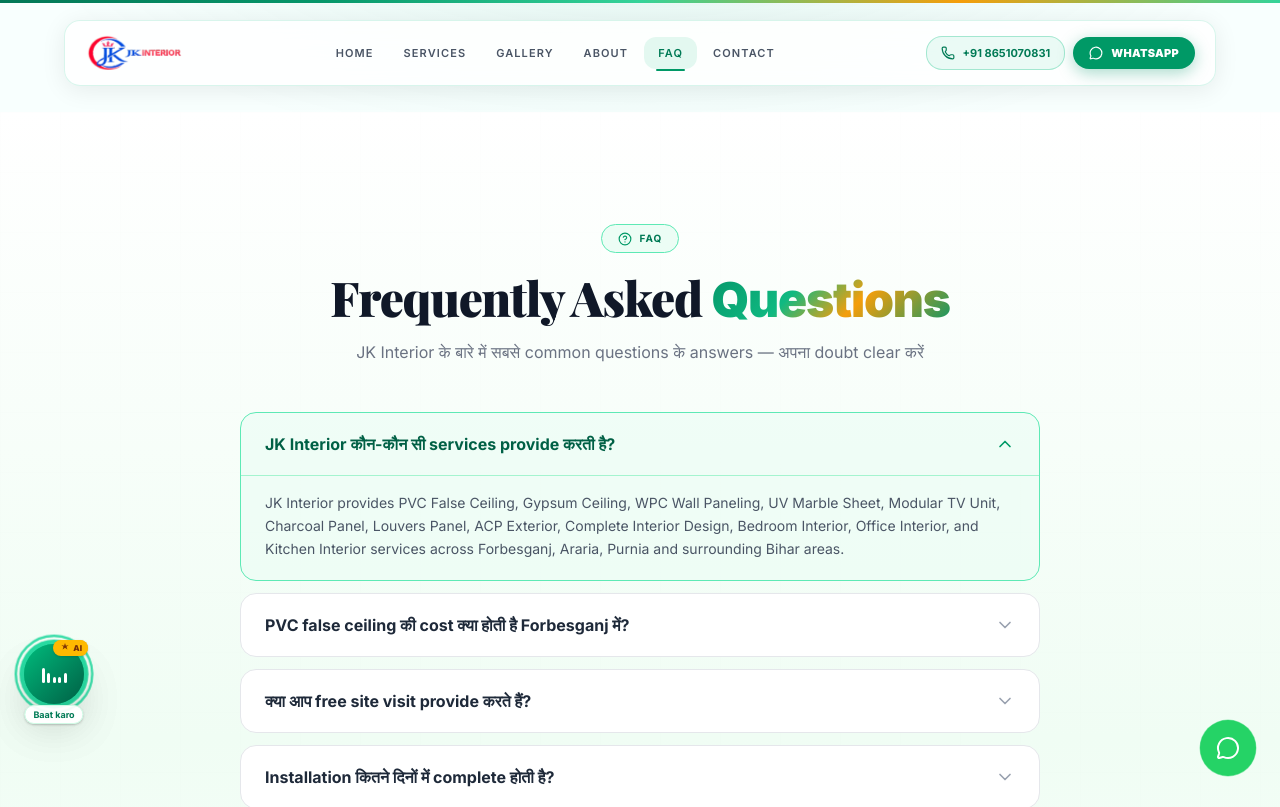
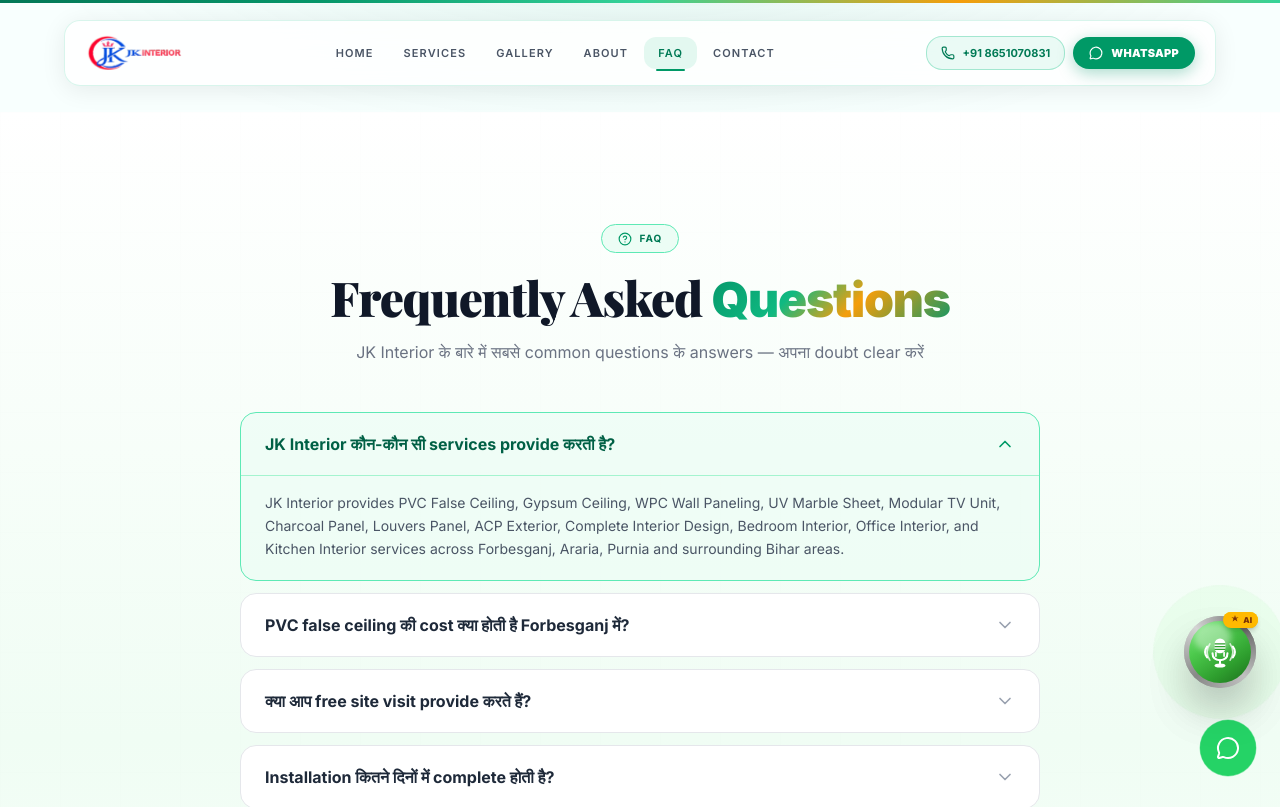
Before and after one commit to jitendrakumarraj831-byte/jk-interior2, a Next.js app: page /faq in a window 1280 px wide. Shown: the top 807 px of the page. Built offline with nearby package versions, Linux system fonts and the light colour scheme; a web font is replaced by a local one.

Commit message:
Refactor JKChat component and update UI elements
Refactor JKChat component to improve structure and UI elements.

```diff
--- a/components/jk-chat.tsx
+++ b/components/jk-chat.tsx
@@ -564,6 +564,10 @@
 )
 
 // ── Main Component ────────────────────────────────────────────────────────────
+// NOTE: The large WhatsApp and Call buttons visible below the chat are rendered
+// in the PARENT PAGE (not here). Remove them from your page layout/component.
+// Example: Delete any <a href="https://wa.me/..."> and <a href="tel:..."> buttons
+// that appear outside this JKChat component in your page JSX.
 export default function JKChat() {
   const [mounted, setMounted] = useState(false)
   const [open, setOpen] = useState(false)
@@ -681,30 +685,6 @@
     try { localStorage.setItem("jk_chat_v5", JSON.stringify({ lead: l, topic: tp })) } catch {}
   }
 
-  const updateMemory = useCallback((text: string, source: "user" | "bot") => {
-    const updates = extractFromText(text, memoryRef.current, source)
-    if (Object.keys(updates).length === 0) return
-    const merged = mergeMemory(
-      memoryRef.current,
-      updates,
-      source === "user",
-    )
-    merged.stage = updateStage(merged)
-    memoryRef.current = merged
-    setMemory(merged)
-    saveMemory(merged)
-    setLead(prev => {
-      const needsSync =
-        (!prev?.name && merged.name) ||
-        (!prev?.city && merged.city)
-      if (!needsSync) return prev
-      return {
-        ...(prev ?? {}),
-        name: prev?.name || merged.name,
-        city: prev?.city || merged.city,
-      }
-    })
-  }, [])
 
   // Core send
   const send = useCallback(async (override?: string) => {
@@ -985,9 +965,6 @@
   const lastBotMsg = messages.filter(m => m.role === "bot").slice(-1)[0]?.text || ""
   const hasEstimate = lastBotMsg.includes("₹") || !!pendingEstimate
   const qrSet = getContextualQuickReplies(!!lead?.phone, hasEstimate, lastBotMsg, lastTopic)
-
-  const waHref = `https://wa.me/${WA_NUMBER}?text=${encodeURIComponent(lead?.name ? `Hello JK Interior, I'm ${lead.name} ${lead.phone ? `(${lead.phone})` : ""} – need interior work.` : "Hello JK Interior, need interior work.")}`
-  const bookHref = `https://wa.me/${WA_NUMBER}?text=${encodeURIComponent(lead?.name ? `Hi JK Interior! ${lead.name} wants a free site visit.` : "Hi JK Interior! Free site visit please.")}`
   const statusText = offHours ? "🌙 Opens 9 AM • WhatsApp available" : "🟢 Online — Premium Consultant"
 
   if (!mounted) return null
@@ -1009,47 +986,66 @@
         .jk-soundbar:nth-child(5) { animation-delay: 0.05s; }
       `}</style>
 
-      {/* ── Floating Button — Voice Style ─────────────────────────────────── */}
+      {/* ── Floating Button — Glossy Green Mic ────────────────────────────── */}
       {!open && (
         <motion.button
           initial={{ scale: 0.8, opacity: 0 }}
           animate={{ scale: 1, opacity: 1 }}
-          whileHover={{ scale: 1.08 }}
+          whileHover={{ scale: 1.07 }}
           whileTap={{ scale: 0.93 }}
           onClick={() => setOpen(true)}
-          className="fixed bottom-[5.5rem] left-4 z-50 md:bottom-24 md:left-6"
-          style={{ width: 60, height: 60 }}
+          className="fixed bottom-24 right-4 z-50 md:bottom-28 md:right-6"
+          style={{ width: 72, height: 72 }}
           aria-label="Open chat"
         >
-          {/* Pulsing rings — voice style */}
-          <span className="absolute inset-0 rounded-full bg-emerald-400 opacity-40" style={{ animation: "jk-ring 2s ease-out infinite" }} />
-          <span className="absolute inset-[-6px] rounded-full border-2 border-emerald-400 opacity-20 jk-voice-pulse" />
+          {/* Pulsing glow ring */}
+          <span className="absolute inset-0 rounded-full bg-[#6fe86f] opacity-30" style={{ animation: "jk-ring 2.2s ease-out infinite" }} />
 
-          {/* Main button body */}
-          <span className="relative flex h-full w-full items-center justify-center rounded-full bg-gradient-to-br from-emerald-500 to-emerald-800 text-white shadow-2xl flex-col gap-[3px]">
-            {/* Soundwave bars inside button */}
-            <div className="flex items-end gap-[2.5px] h-[18px]">
-              {[1,2,3,4,5].map((_, i) => (
-                <span
-                  key={i}
-                  className="w-[3px] rounded-full bg-white jk-soundbar"
+          {/* Metallic outer ring — matches screenshot */}
+          <span className="absolute inset-0 rounded-full shadow-2xl"
             style={{
-                    height: [8, 14, 18, 12, 7][i],
-                    animationDelay: `${i * 0.08}s`,
+              background: "conic-gradient(from 135deg, #c0c0c0, #888, #d4d4d4, #666, #c0c0c0)",
+              padding: "5px",
             }}
           />
-              ))}
-            </div>
+
+          {/* Inner green glossy button */}
+          <span className="absolute inset-[5px] rounded-full overflow-hidden flex items-center justify-center"
+            style={{ background: "linear-gradient(145deg, #7de87d 0%, #4cc94c 35%, #2e9e2e 70%, #1d6e1d 100%)" }}
+          >
+            {/* Glossy top-left highlight */}
+            <span className="absolute top-[4%] left-[8%] w-[60%] h-[45%] rounded-full bg-white/40"
+              style={{ filter: "blur(3px)" }}
+            />
+            {/* Classic broadcast mic SVG */}
+            <svg viewBox="0 0 56 56" fill="none" className="relative z-10" style={{ width: 38, height: 38 }} aria-hidden="true">
+              {/* Left sound waves */}
+              <path d="M9 20 Q3 28 9 36" stroke="white" strokeWidth="3" strokeLinecap="round" fill="none"/>
+              <path d="M13 16 Q5 28 13 40" stroke="white" strokeWidth="2.5" strokeLinecap="round" fill="none" opacity="0.75"/>
+              {/* Right sound waves */}
+              <path d="M47 20 Q53 28 47 36" stroke="white" strokeWidth="3" strokeLinecap="round" fill="none"/>
+              <path d="M43 16 Q51 28 43 40" stroke="white" strokeWidth="2.5" strokeLinecap="round" fill="none" opacity="0.75"/>
+              {/* Mic capsule (top rounded) */}
+              <rect x="20" y="8" width="16" height="22" rx="8" fill="white"/>
+              {/* Grille lines inside mic */}
+              <line x1="20" y1="16" x2="36" y2="16" stroke="#2e9e2e" strokeWidth="1.8"/>
+              <line x1="20" y1="20" x2="36" y2="20" stroke="#2e9e2e" strokeWidth="1.8"/>
+              <line x1="20" y1="24" x2="36" y2="24" stroke="#2e9e2e" strokeWidth="1.8"/>
+              {/* Mic yoke / arms */}
+              <line x1="22" y1="29" x2="22" y2="34" stroke="white" strokeWidth="2.5" strokeLinecap="round"/>
+              <line x1="34" y1="29" x2="34" y2="34" stroke="white" strokeWidth="2.5" strokeLinecap="round"/>
+              {/* Mic arc bottom */}
+              <path d="M17 30 Q17 40 28 40 Q39 40 39 30" stroke="white" strokeWidth="3" fill="none" strokeLinecap="round"/>
+              {/* Stand pole */}
+              <line x1="28" y1="40" x2="28" y2="47" stroke="white" strokeWidth="3" strokeLinecap="round"/>
+              {/* Base */}
+              <ellipse cx="28" cy="48" rx="8" ry="3" fill="white"/>
+            </svg>
           </span>
 
           {/* AI badge */}
-          <span className="absolute -top-1 -right-1 flex items-center gap-0.5 rounded-full bg-amber-400 px-1.5 py-0.5 text-[8px] font-black text-amber-900 shadow">
+          <span className="absolute -top-1 -right-0.5 flex items-center gap-0.5 rounded-full bg-amber-400 px-1.5 py-0.5 text-[8px] font-black text-amber-900 shadow-md z-20">
             <ISparkle />AI
-          </span>
-
-          {/* "Baat karo" label */}
-          <span className="absolute -bottom-5 left-1/2 -translate-x-1/2 whitespace-nowrap text-[9px] font-bold text-emerald-700 bg-white/90 px-2 py-0.5 rounded-full shadow-sm border border-emerald-100">
-            Baat karo
           </span>
         </motion.button>
       )}
@@ -1191,24 +1187,24 @@
 
             {/* Input Row — with Voice Mic Button */}
             <div className="shrink-0 flex items-center gap-1.5 border-t border-gray-200 bg-white px-3 py-2 pb-[max(8px,env(safe-area-inset-bottom))]">
-              {/* Voice Mic Button */}
-              {voiceSupported && (
+              {/* Voice Mic Button — always visible */}
               <motion.button
-                  onClick={toggleVoice}
+                onClick={voiceSupported ? toggleVoice : undefined}
                 whileTap={{ scale: 0.9 }}
                 className={`relative flex h-9 w-9 shrink-0 items-center justify-center rounded-full transition-all ${
                   isListening
                     ? "bg-red-500 text-white shadow-lg"
-                      : "bg-emerald-100 border border-emerald-400 text-emerald-800 hover:bg-emerald-200"
+                    : voiceSupported
+                    ? "bg-emerald-100 border border-emerald-400 text-emerald-800 hover:bg-emerald-200"
+                    : "bg-gray-100 border border-gray-300 text-gray-400 cursor-not-allowed"
                 }`}
-                  title={isListening ? "Recording... tap to stop" : "Bolkar type karo"}
+                title={isListening ? "Recording... tap to stop" : voiceSupported ? "Bolkar type karo" : "Voice not supported"}
               >
                 {isListening && (
                   <span className="absolute inset-0 rounded-full bg-red-400 opacity-40 animate-ping" />
                 )}
                 {isListening ? <IMicStop /> : <IMic />}
               </motion.button>
-              )}
 
               <input
                 ref={inputRef}
```
Lines whose indentation alone changed are shown as unchanged.
